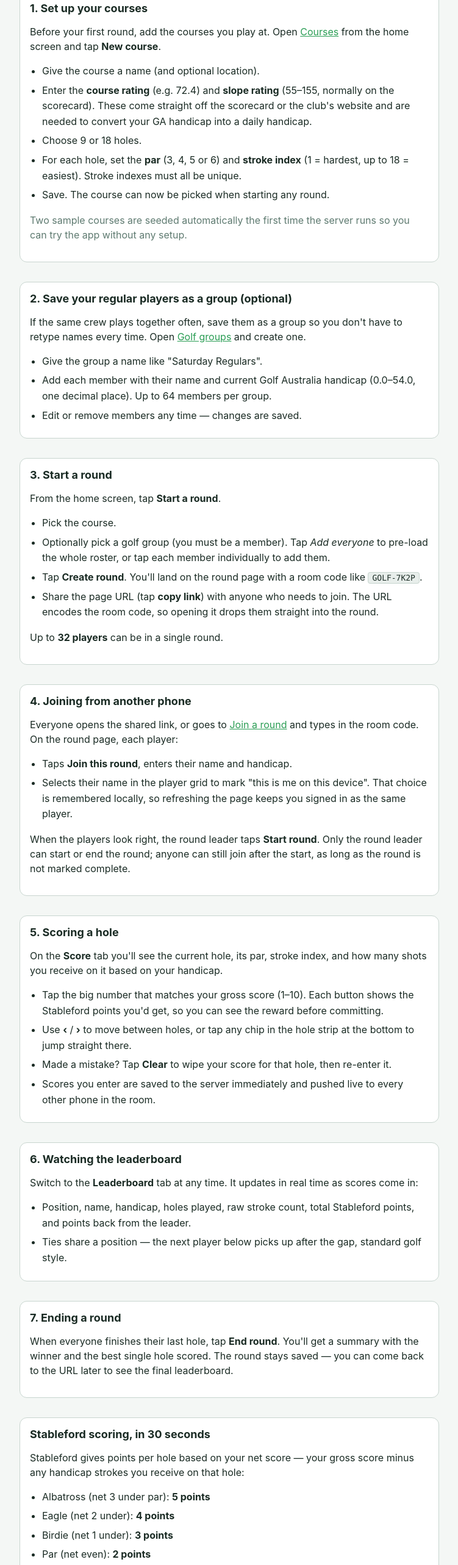
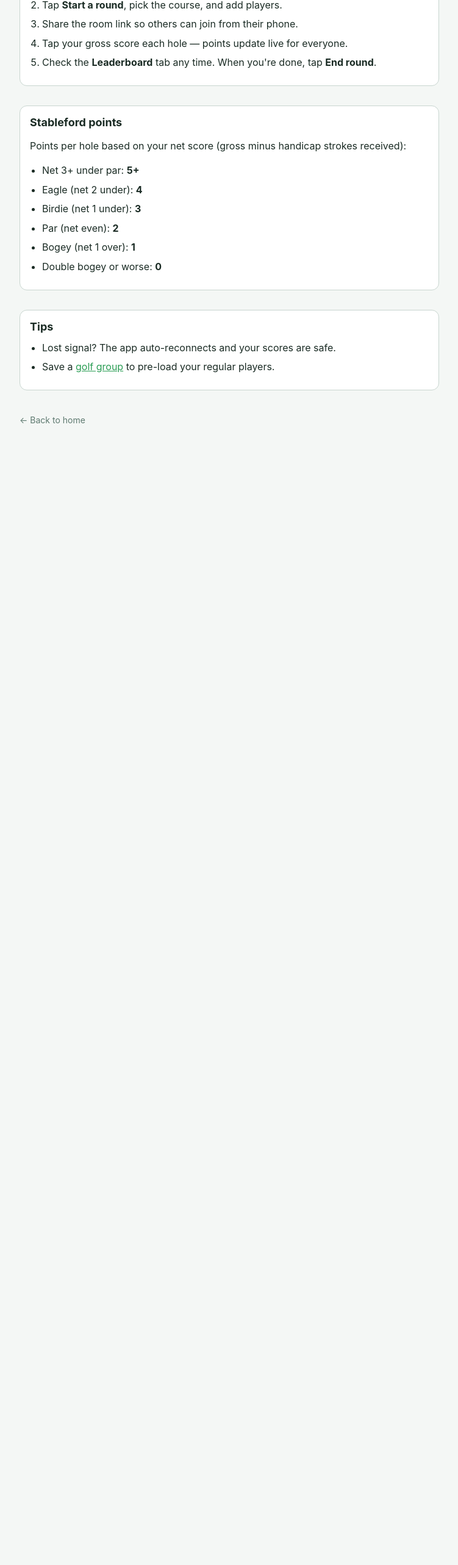
Before and after one commit to Lachy-Dauth/dad-golf, a React (Vite) app in the folder client/: page /help in a window 1280 px wide. Shown: the part 234-2800 px from the top of the page at 61% size, without its empty margins (264-1015 px from the left). After the commit the page ends 955 px from the top, so only its background shows below. Built offline with nearby package versions, Linux system fonts and the light colour scheme.

Commit message:
Simplify help page to a quick-reference format
Replace the 230-line detailed manual with a ~60-line scannable page:
quick start steps, Stableford points table, and two tips.

https://claude.ai/code/session_01Fgi3Esjgyu1BDFtGjcGVJ2

```diff
--- a/client/src/pages/HelpPage.tsx
+++ b/client/src/pages/HelpPage.tsx
@@ -3,220 +3,58 @@ import { Link } from "react-router-dom";
 export default function HelpPage() {
   return (
     <div className="page">
-      <h1>How to use Stableford</h1>
-      <p className="muted">A quick guide to running a Stableford round from your phone.</p>
+      <h1>Help</h1>
 
       <section className="section">
-        <h2>1. Set up your courses</h2>
-        <p>
-          Before your first round, add the courses you play at. Open{" "}
-          <Link to="/courses">Courses</Link> from the home screen and tap{" "}
-          <strong>New course</strong>.
-        </p>
-        <ul className="help-list">
-          <li>Give the course a name (and optional location).</li>
+        <h2>Quick start</h2>
+        <ol className="help-list">
           <li>
-            Enter the <strong>course rating</strong> (e.g. 72.4) and <strong>slope rating</strong>{" "}
-            (55–155, normally on the scorecard). These come straight off the scorecard or the club's
-            website and are needed to convert your GA handicap into a daily handicap.
+            Add a course in <Link to="/courses">Courses</Link> (par, stroke index, and ratings from
+            the scorecard).
           </li>
-          <li>Choose 9 or 18 holes.</li>
           <li>
-            For each hole, set the <strong>par</strong> (3, 4, 5 or 6) and{" "}
-            <strong>stroke index</strong> (1 = hardest, up to 18 = easiest). Stroke indexes must all
-            be unique.
+            Tap <strong>Start a round</strong>, pick the course, and add players.
           </li>
-          <li>Save. The course can now be picked when starting any round.</li>
-        </ul>
-        <p className="muted">
-          Two sample courses are seeded automatically the first time the server runs so you can try
-          the app without any setup.
-        </p>
+          <li>Share the room link so others can join from their phone.</li>
+          <li>Tap your gross score each hole — points update live for everyone.</li>
+          <li>
+            Check the <strong>Leaderboard</strong> tab any time. When you're done, tap{" "}
+            <strong>End round</strong>.
+          </li>
+        </ol>
       </section>
 
       <section className="section">
-        <h2>2. Save your regular players as a group (optional)</h2>
-        <p>
-          If the same crew plays together often, save them as a group so you don't have to retype
-          names every time. Open <Link to="/groups">Golf groups</Link> and create one.
-        </p>
+        <h2>Stableford points</h2>
+        <p>Points per hole based on your net score (gross minus handicap strokes received):</p>
         <ul className="help-list">
-          <li>Give the group a name like "Saturday Regulars".</li>
           <li>
-            Add each member with their name and current Golf Australia handicap (0.0–54.0, one
-            decimal place). Up to 64 members per group.
-          </li>
-          <li>Edit or remove members any time — changes are saved.</li>
-        </ul>
-      </section>
-
-      <section className="section">
-        <h2>3. Start a round</h2>
-        <p>
-          From the home screen, tap <strong>Start a round</strong>.
-        </p>
-        <ul className="help-list">
-          <li>Pick the course.</li>
-          <li>
-            Optionally pick a golf group (you must be a member). Tap <em>Add everyone</em> to
-            pre-load the whole roster, or tap each member individually to add them.
+            Net 3+ under par: <strong>5+</strong>
           </li>
           <li>
-            Tap <strong>Create round</strong>. You'll land on the round page with a room code like{" "}
-            <code>GOLF-7K2P</code>.
+            Eagle (net 2 under): <strong>4</strong>
           </li>
           <li>
-            Share the page URL (tap <strong>copy link</strong>) with anyone who needs to join. The
-            URL encodes the room code, so opening it drops them straight into the round.
-          </li>
-        </ul>
-        <p>
-          Up to <strong>32 players</strong> can be in a single round.
-        </p>
-      </section>
-
-      <section className="section">
-        <h2>4. Joining from another phone</h2>
-        <p>
-          Everyone opens the shared link, or goes to <Link to="/join">Join a round</Link> and types
-          in the room code. On the round page, each player:
-        </p>
-        <ul className="help-list">
-          <li>
-            Taps <strong>Join this round</strong>, enters their name and handicap.
+            Birdie (net 1 under): <strong>3</strong>
           </li>
           <li>
-            Selects their name in the player grid to mark "this is me on this device". That choice
-            is remembered locally, so refreshing the page keeps you signed in as the same player.
-          </li>
-        </ul>
-        <p>
-          When the players look right, the round leader taps <strong>Start round</strong>. Only the
-          round leader can start or end the round; anyone can still join after the start, as long as
-          the round is not marked complete.
-        </p>
-      </section>
-
-      <section className="section">
-        <h2>5. Scoring a hole</h2>
-        <p>
-          On the <strong>Score</strong> tab you'll see the current hole, its par, stroke index, and
-          how many shots you receive on it based on your handicap.
-        </p>
-        <ul className="help-list">
-          <li>
-            Tap the big number that matches your gross score (1–10). Each button shows the
-            Stableford points you'd get, so you can see the reward before committing.
+            Par (net even): <strong>2</strong>
           </li>
           <li>
-            Use <strong>‹</strong> / <strong>›</strong> to move between holes, or tap any chip in
-            the hole strip at the bottom to jump straight there.
+            Bogey (net 1 over): <strong>1</strong>
           </li>
           <li>
-            Made a mistake? Tap <strong>Clear</strong> to wipe your score for that hole, then
-            re-enter it.
-          </li>
-          <li>
-            Scores you enter are saved to the server immediately and pushed live to every other
-            phone in the room.
+            Double bogey or worse: <strong>0</strong>
           </li>
         </ul>
       </section>
 
       <section className="section">
-        <h2>6. Watching the leaderboard</h2>
-        <p>
-          Switch to the <strong>Leaderboard</strong> tab at any time. It updates in real time as
-          scores come in:
-        </p>
-        <ul className="help-list">
-          <li>
-            Position, name, handicap, holes played, raw stroke count, total Stableford points, and
-            points back from the leader.
-          </li>
-          <li>
-            Ties share a position — the next player below picks up after the gap, standard golf
-            style.
-          </li>
-        </ul>
-      </section>
-
-      <section className="section">
-        <h2>7. Ending a round</h2>
-        <p>
-          When everyone finishes their last hole, tap <strong>End round</strong>. You'll get a
-          summary with the winner and the best single hole scored. The round stays saved — you can
-          come back to the URL later to see the final leaderboard.
-        </p>
-      </section>
-
-      <section className="section">
-        <h2>Stableford scoring, in 30 seconds</h2>
-        <p>
-          Stableford gives points per hole based on your net score — your gross score minus any
-          handicap strokes you receive on that hole:
-        </p>
-        <ul className="help-list">
-          <li>
-            Albatross (net 3 under par): <strong>5 points</strong>
-          </li>
-          <li>
-            Eagle (net 2 under): <strong>4 points</strong>
-          </li>
-          <li>
-            Birdie (net 1 under): <strong>3 points</strong>
-          </li>
-          <li>
-            Par (net even): <strong>2 points</strong>
-          </li>
-          <li>
-            Bogey (net 1 over): <strong>1 point</strong>
-          </li>
-          <li>
-            Double bogey or worse: <strong>0 points</strong>
-          </li>
-        </ul>
-        <p>
-          Strokes received: if your daily handicap is <em>D</em>, you get at least{" "}
-          <code>floor(D/18)</code> strokes on every hole, plus one extra on the holes whose stroke
-          index is <code>≤ D mod 18</code>. So a daily handicap of 9 means a stroke on the nine
-          hardest holes (SI 1–9); a daily handicap of 20 means one stroke on every hole plus an
-          extra on SI 1 and SI 2.
-        </p>
-      </section>
-
-      <section className="section">
-        <h2>Daily handicap, in 30 seconds</h2>
-        <p>
-          Your <strong>Golf Australia handicap</strong> is quoted to one decimal (e.g.{" "}
-          <code>12.3</code>). Before each round it's converted into a whole-number{" "}
-          <strong>daily handicap</strong> for the specific course you're playing:
-        </p>
-        <p>
-          <code>Daily Handicap = round(GA Handicap × Slope Rating ÷ 113)</code>
-        </p>
-        <p>
-          A neutral slope of 113 leaves your handicap untouched; a tougher course (higher slope)
-          gives you more strokes, an easier course fewer. The daily handicap is what gets used for
-          Stableford strokes received.
-        </p>
-      </section>
-
-      <section className="section">
         <h2>Tips</h2>
         <ul className="help-list">
+          <li>Lost signal? The app auto-reconnects and your scores are safe.</li>
           <li>
-            <strong>Lost signal?</strong> The app auto-reconnects. Your scores stay saved on the
-            server, so refreshing always brings you back to the live state.
-          </li>
-          <li>
-            <strong>Share the link on the first tee.</strong> Once everyone is joined, put your
-            phone in your pocket — the scoring screen is the only thing you'll need.
-          </li>
-          <li>
-            <strong>Don't obsess over stroke indexes.</strong> If you don't know the course's
-            official stroke index, just assign 1–18 in the order holes feel hardest to easiest.
-            Stableford still works.
+            Save a <Link to="/groups">golf group</Link> to pre-load your regular players.
           </li>
         </ul>
       </section>
```
